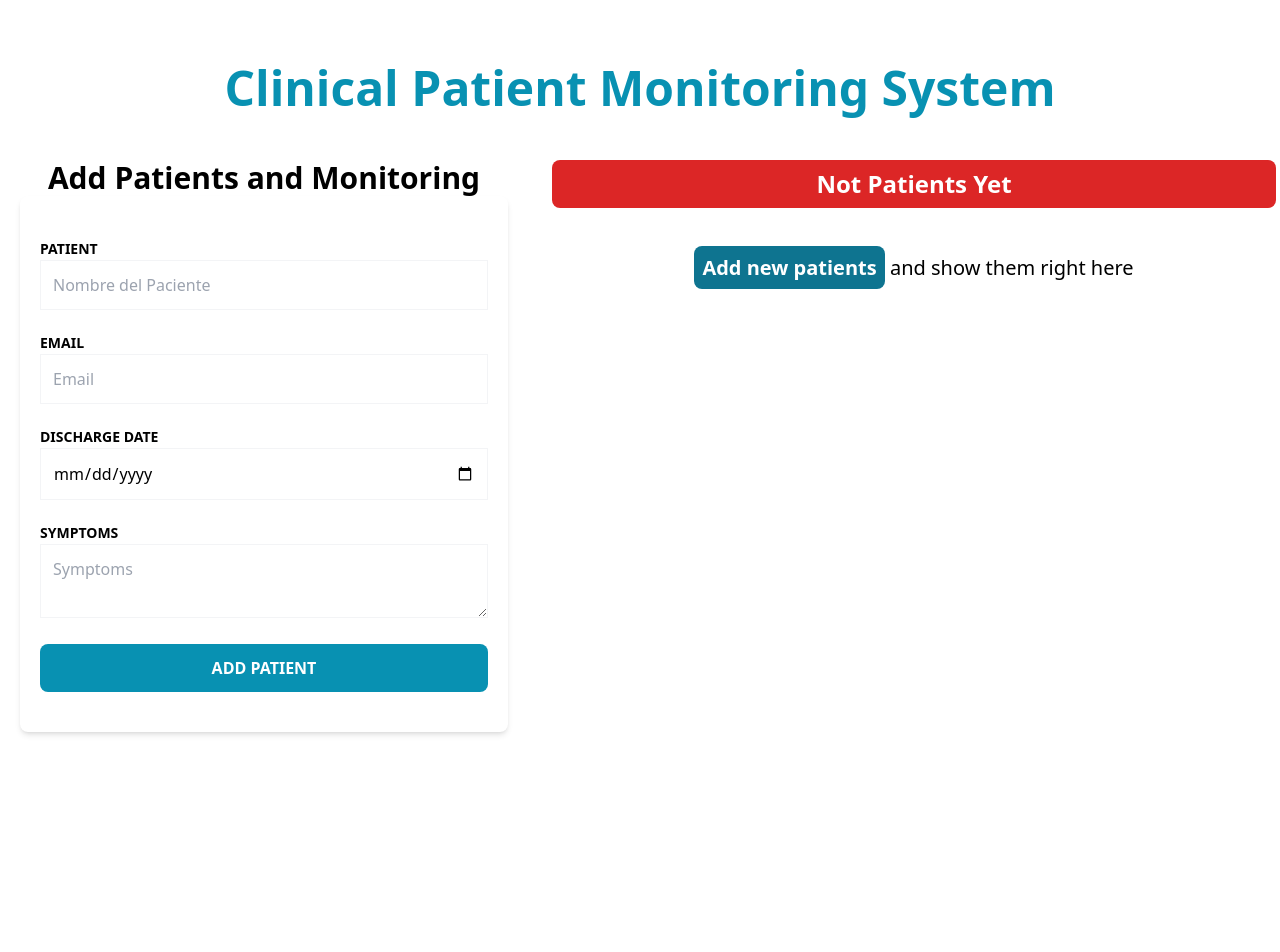
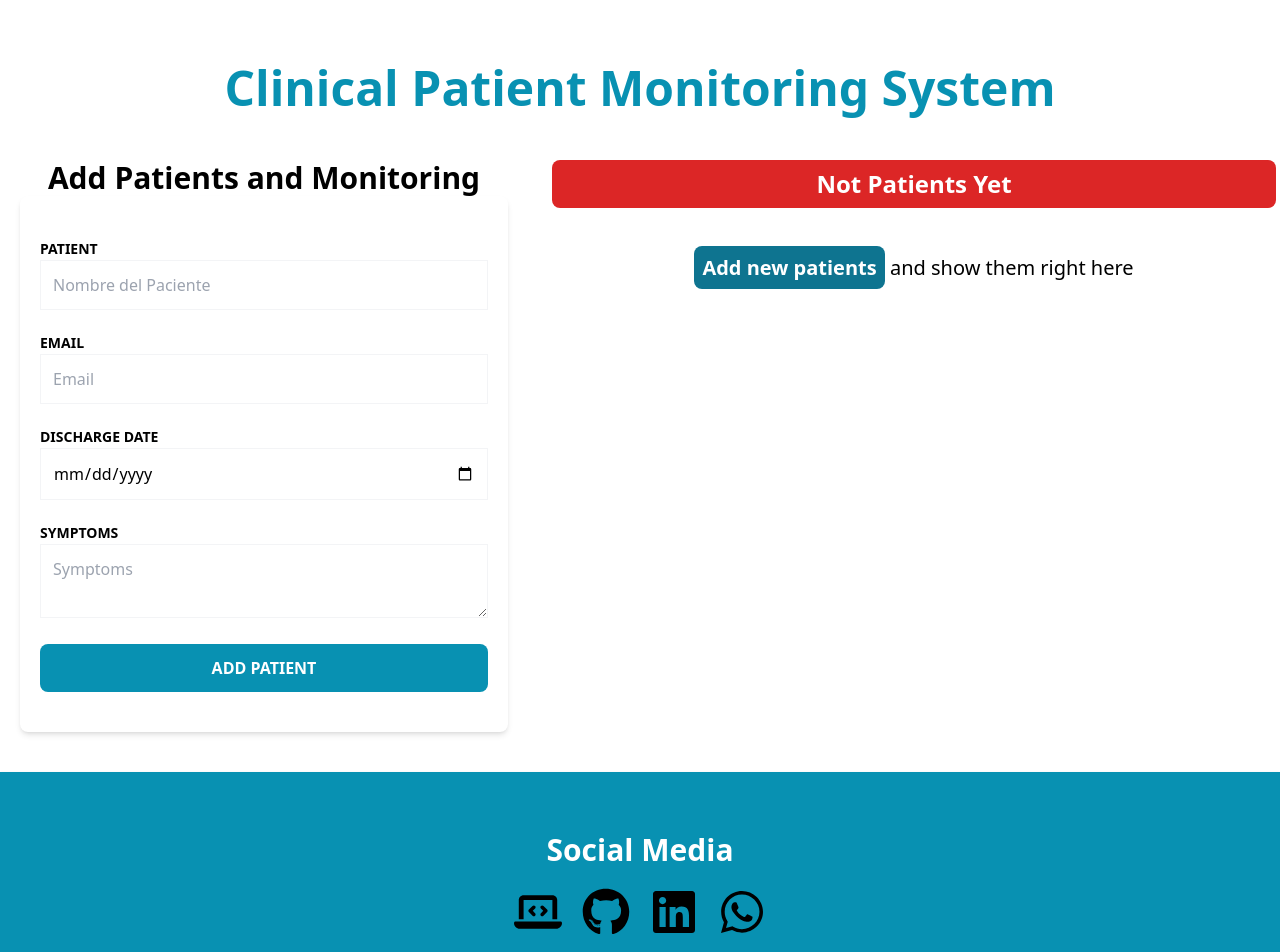
Before and after one commit to macRountree/patiens-manager-tsx-zustand, a React (Vite) app: page / in a window 1280 px wide. Shown: the top 952 px of the page. Before the commit the page ends 800 px from the top, so only its background shows below. Built offline with nearby package versions, Linux system fonts and the light colour scheme.

Commit message:
feat: Add SocialMedia component for displaying social media links

```diff
--- a/package.json
+++ b/package.json
@@ -13,6 +13,7 @@
     "react": "^18.3.1",
     "react-dom": "^18.3.1",
     "react-hook-form": "^7.52.2",
+    "react-icons": "^5.3.0",
     "react-toastify": "^10.0.5",
     "uuid": "^10.0.0",
     "zustand": "^4.5.5"
--- a/src/App.tsx
+++ b/src/App.tsx
@@ -1,6 +1,7 @@
 import {Bounce, ToastContainer} from 'react-toastify';
 import PatientForm from './components/PatientForm';
 import {PatientsList} from './components/PatientsList';
+import {SocialMedia} from './components/SocialMedia';
 
 function App() {
   return (
@@ -15,6 +16,9 @@ function App() {
           <PatientsList />
         </div>
       </div>
+      <footer className="bg-cyan-600  shadow p-5">
+        <SocialMedia />
+      </footer>
       <ToastContainer
         position="bottom-center"
         autoClose={3000}
--- /dev/null
+++ b/src/components/SocialMedia.tsx
@@ -0,0 +1,41 @@
+import {FaGithub, FaLinkedin, FaLaptopCode, FaWhatsapp} from 'react-icons/fa6';
+
+export const SocialMedia = () => {
+  return (
+    <div className=" md:mt-10 mt-10">
+      <h2 className="text-center text-3xl font-black text-white">
+        Social Media
+      </h2>
+      <div className="flex justify-center gap-5 py-5 ">
+        <a
+          href="https://portfoliomacrountree.netlify.app/"
+          target="_blank"
+          className="hover:cursor-pointer hover:scale-110 hover:shadow-sm transition-transform duration-300 hover:text-white "
+        >
+          <FaLaptopCode className="h-12 w-12" />
+        </a>
+        <a
+          href="https://github.com/macRountree/Kcal_counter"
+          target="_blank"
+          className="hover:cursor-pointer hover:scale-110 hover:shadow-sm transition-transform duration-300 hover:text-white "
+        >
+          <FaGithub className="h-12 w-12" />
+        </a>
+        <a
+          href="https://www.linkedin.com/in/macrountree/"
+          target="_blank"
+          className="hover:scale-110 hover:shadow-sm transition-transform duration-300 hover:text-white "
+        >
+          <FaLinkedin className="h-12 w-12" />
+        </a>
+        <a
+          href="https://wa.me/526622277834"
+          target="_blank"
+          className="hover:scale-110 hover:shadow-sm transition-transform duration-300 hover:text-white "
+        >
+          <FaWhatsapp className="h-12 w-12" />
+        </a>
+      </div>
+    </div>
+  );
+};
```
Also changed, not shown: 1 other file (tests, documents, lock files or other folders).
